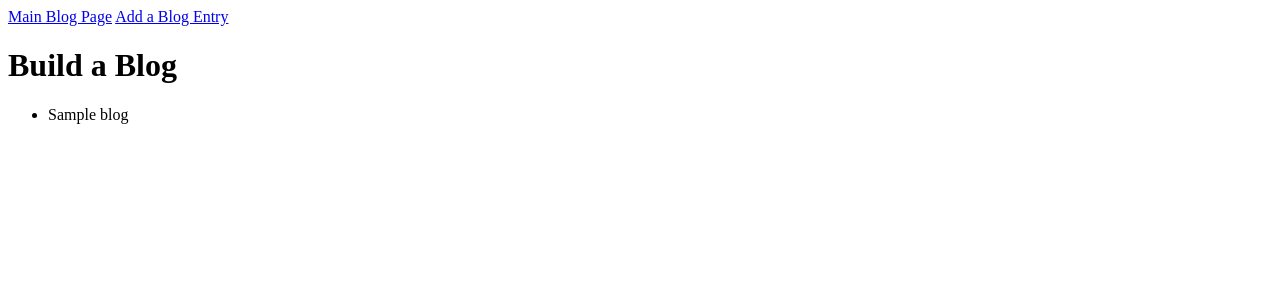
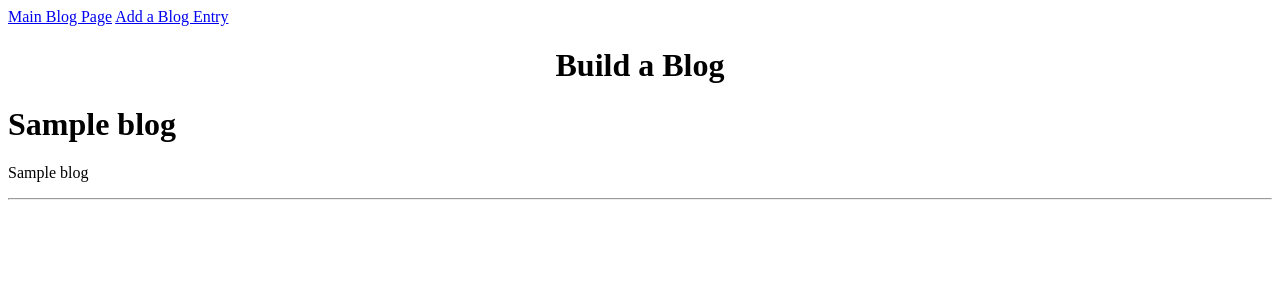
Before and after one commit to pitat1984/blogz, a Flask app: template templates/blog.html in a window 1280 px wide. Shown: the top 300 px of the page. Run offline with Flask 2, Linux system fonts and the light colour scheme; the template is opened without the code that fills it: most values are stand-ins (such as "Sample title", 1, 10 or a date in 2020); data that the repository does not hold is empty.

Commit message:
finished initial blog setup

```diff
--- a/main.py
+++ b/main.py
@@ -11,7 +11,7 @@ app.secret_key = 'akxjKJAnlxsk'
 class Blog(db.Model):
     id = db.Column(db.Integer, primary_key=True)
     title = db.Column(db.String(120), unique=True)
-    blog = db.Column(db.String(120))
+    blog = db.Column(db.String(240))
 
 
     def __init__(self, title, blog):
@@ -20,10 +20,37 @@ class Blog(db.Model):
 
 @app.route('/blog', methods=['POST', 'GET'])
 def blog():
-    return render_template('.blog.html')
+
+    blogs = Blog.query.all()
+
+    return render_template('blog.html', title="Build a Blog", blogs=blogs)
+
 
 @app.route('/newpost', methods=['POST','GET'])
 def newpost():
+    if request.method == 'POST':
+        title = request.form['title']
+        blog = request.form['blog']
+
+        if not title or not blog:
+            if not title:
+                title_error = 'Please enter a title'
+            else:
+                title_error = ''
+
+            if not blog:
+                blog_error = 'Please enter a body'
+            else:
+                blog_error = ''
+
+            return render_template('/newpost.html', title=title, blog=blog,title_error=title_error, blog_error=blog_error)
+
+        new_blog= Blog(title, blog)
+        db.session.add(new_blog)
+        db.session.commit()
+        blogs = Blog.query.all()
+        return render_template('/blog.html', blogs=blogs)
+
     return render_template('/newpost.html')
 
 @app.route('/login', methods=['POST', 'GET'])
--- a/templates/base.html
+++ b/templates/base.html
@@ -5,6 +5,16 @@
         <style>
             .error {
                 color:red;
+                font-style: italic;
+            }
+            .textarea {
+                width: 20%;
+                height: 20em;
+            }
+        </style>
+        <style>
+            .header {
+                text-align: center;
             }
         </style>
     </head>
--- a/templates/blog.html
+++ b/templates/blog.html
@@ -1,22 +1,23 @@
 {% extends "base.html" %}
 
 {% block content %}
-        <h1>Build a Blog</h1>
+        <h1 class="header">Build a Blog</h1>
 
         {% if blogs|length == 0 %}
         <p>No blogs yet</p>
         {% else %}
 
-            <ul>
+
                 {% for blog in blogs %}
-                <li>{{blog.title}}
-                    <form action="/delete-task" method="POST" style="display:inline-block;">
-                        <input type="hidden" name="task-id" value="{{task.id}}" />
+                <h1>{{blog.title}}</h1>
+                <p>{{blog.blog}}</p>
+                    <form action="/delete-task" method="POST">
+                        <input type="hidden" name="blog-id" value="{{blog.id}}" />
 
                     </form>
-                </li>
+                <hr/>
                 {% endfor %}
-            </ul>
+
 
         {% endif %}
 
```
Also changed, not shown: templates/newpost.html (+14 -12 lines).
